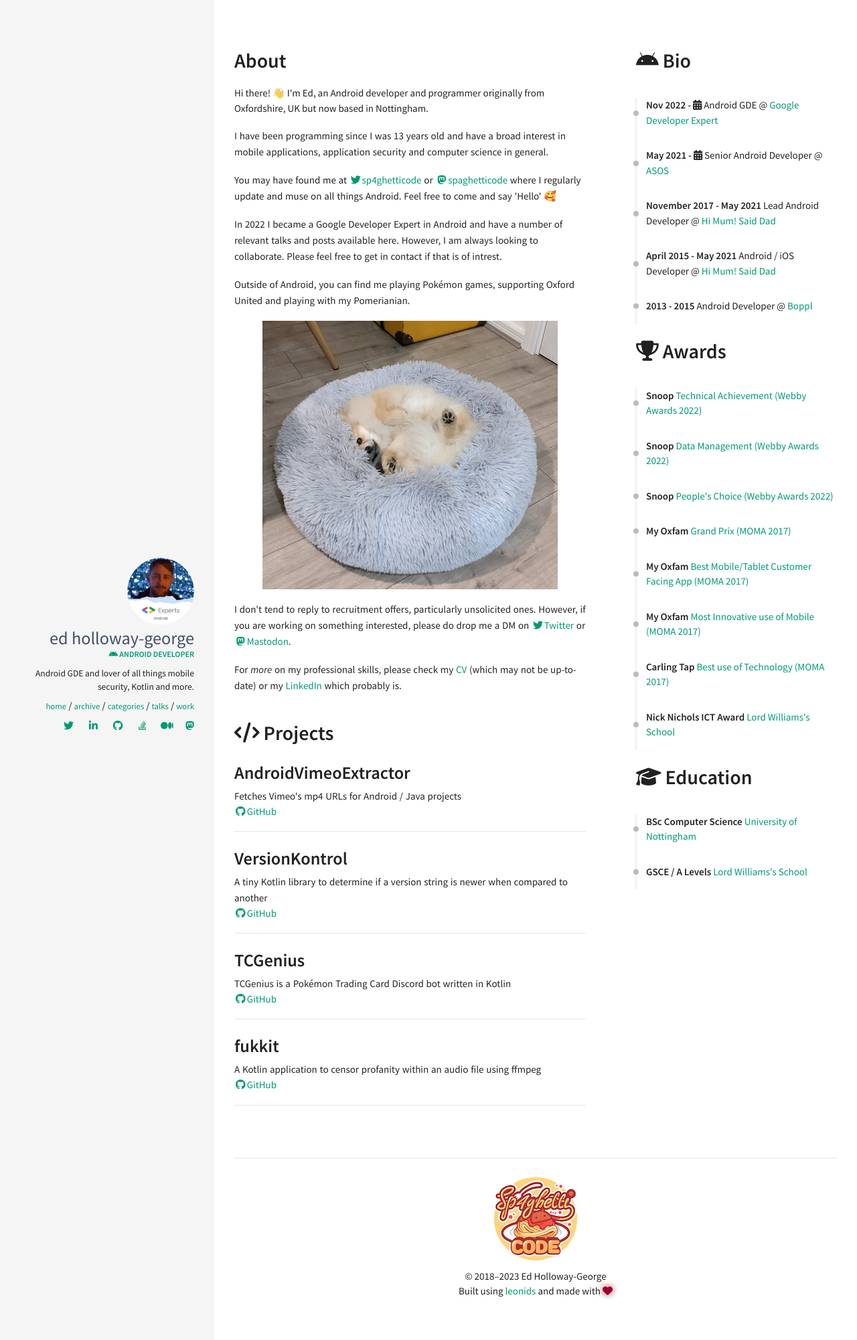
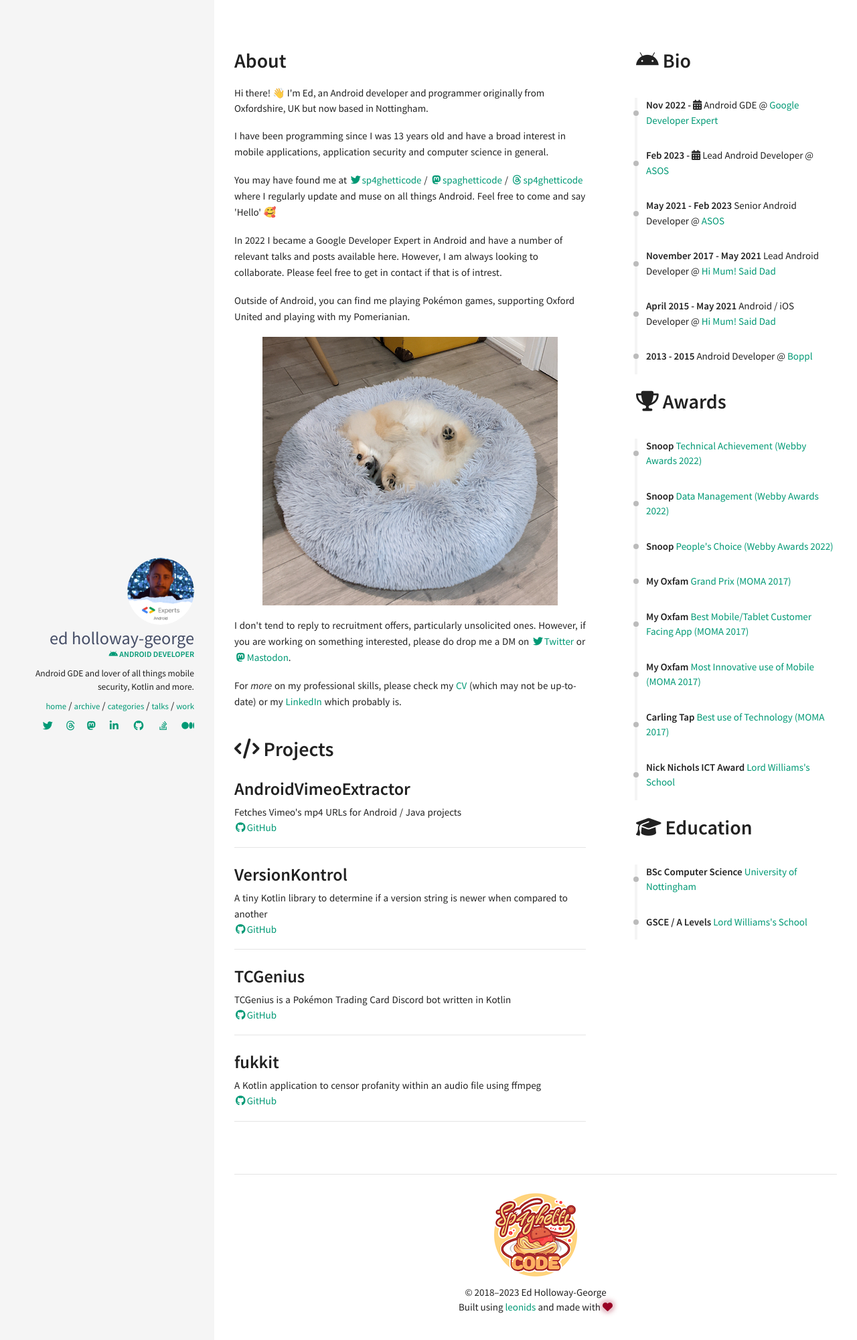
Before and after one commit to ed-george/ed-george.github.io, a Jekyll site: the page built from work.html, in a window 1280 px wide. Shown: the top 2001 px of the page at 67% size. Built offline with Jekyll 4.4.1, drawn with Linux system fonts in a browser that asks for light colours; nearby versions of some CDN libraries.

Commit message:
Site / Job / Link updates

```diff
--- a/_config.yml
+++ b/_config.yml
@@ -74,3 +74,4 @@ owner:
     user: spaghetticode
     server: androiddev.social
   polywork: spaghetticode
+  threads: sp4ghetticode
--- a/_data/index/careers.yml
+++ b/_data/index/careers.yml
@@ -7,7 +7,12 @@
 
 - name: ASOS
   link: https://asos.com
-  date: May 2021 - <i class="fa fa-calendar" aria-hidden="true" title="Present"></i>
+  date: Feb 2023 - <i class="fa fa-calendar" aria-hidden="true" title="Present"></i>
+  job: Lead Android Developer
+
+- name: ASOS
+  link: https://asos.com
+  date: May 2021 - Feb 2023
   job: Senior Android Developer
 
 - name: Hi Mum! Said Dad
--- a/_includes/sections/about.html
+++ b/_includes/sections/about.html
@@ -7,7 +7,7 @@
 <p>
     I have been programming since I was 13 years old and have a broad interest in mobile applications, application security and computer science in general.
 <p>
-    You may have found me at <a href="http://twitter.com/{{ author.twitter }}"><i class="fa fa-fw fa-twitter"></i>{{ author.twitter }}</a> or <a href="https://{{ author.mastodon.server }}/@{{ author.mastodon.user }}"><i class="fa-fw fa-brands fa-mastodon"></i>{{ author.mastodon.user }}</a> where I regularly update and muse on all things Android. Feel free to come and say 'Hello' 🥰
+    You may have found me at <a href="http://twitter.com/{{ author.twitter }}"><i class="fa fa-fw fa-twitter"></i>{{ author.twitter }}</a> / <a href="https://{{ author.mastodon.server }}/@{{ author.mastodon.user }}"><i class="fa-fw fa-brands fa-mastodon"></i>{{ author.mastodon.user }}</a> / <a href="http://threads.net/{{ author.threads }}"><i class="fa-fw fa-brands fa-threads"></i>{{ author.threads }}</a> where I regularly update and muse on all things Android. Feel free to come and say 'Hello' 🥰
 <p>
     In 2022 I became a Google Developer Expert in Android and have a number of relevant talks and posts available here. However, I am always looking to collaborate. Please feel free to get in contact if that is of intrest.
 <p>
--- a/_includes/social-links.html
+++ b/_includes/social-links.html
@@ -18,6 +18,8 @@
       </li>
     {% endif %}
     {% if author.twitter %}<li><a href="https://twitter.com/{{ author.twitter }}" class="social-link-item" target="_blank"><i class="fa fa-fw fa-twitter"></i></a></li>{% endif %}
+    {% if author.threads %}<li><a rel="me" href="https://www.threads.net/{{ author.threads }}" class="social-link-item" target="_blank"><i class="fa-brands fa-threads"></i></i></a></li>{% endif %}
+    {% if author.mastodon.user %}<li><a rel="me" href="https://{{ author.mastodon.server }}/@{{ author.mastodon.user }}" class="social-link-item" target="_blank"><i class="fa-brands fa-mastodon"></i></i></a></li>{% endif %}
     {% if author.facebook %}<li><a href="https://facebook.com/{{ author.facebook }}" class="social-link-item" target="_blank"><i class="fa fa-fw fa-facebook"></i></a></li>{% endif %}
     {% if author.google.plus %}<li><a href="https://plus.google.com/+{{ author.google.plus }}" class="social-link-item" target="_blank"><i class="fa fa-fw fa-google-plus"></i> Google+</a></li>{% endif %}
     {% if author.linkedin %}<li><a href="https://linkedin.com/in/{{ author.linkedin }}" class="social-link-item" target="_blank"><i class="fa fa-fw fa-linkedin"></i></a></li>{% endif %}
@@ -42,6 +44,5 @@
     {% if author.reddit %}<li><a href="https://reddit.com/user/{{ author.reddit }}" class="social-link-item" target="_blank"><i class="fa fa-fw fa-reddit"></i></a></li>{% endif %}
     {% if author.telegram %}<li><a href="https://t.me/{{ author.telegram }}" class="social-link-item" target="_blank"><i class="fa fa-fw fa-telegram"></i></a></li>{% endif %}
     {% if author.medium %}<li><a href="https://medium.com/@{{ author.medium }}" class="social-link-item" target="_blank"><i class="fa fa-fw fa-medium"></i></a></li>{% endif %}
-    {% if author.mastodon.user %}<li><a rel="me" href="https://{{ author.mastodon.server }}/@{{ author.mastodon.user }}" class="social-link-item" target="_blank"><i class="fa-brands fa-mastodon"></i></i></a></li>{% endif %}
   </ul>
 </div>
```
